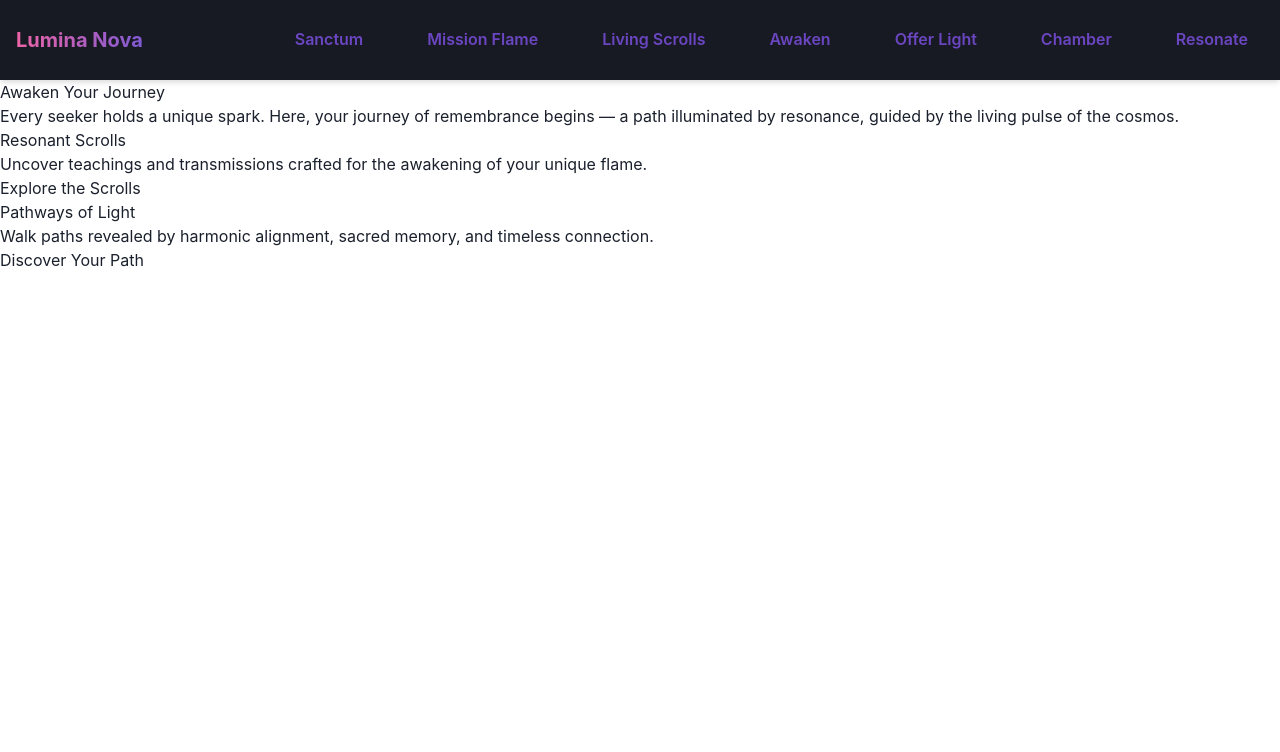
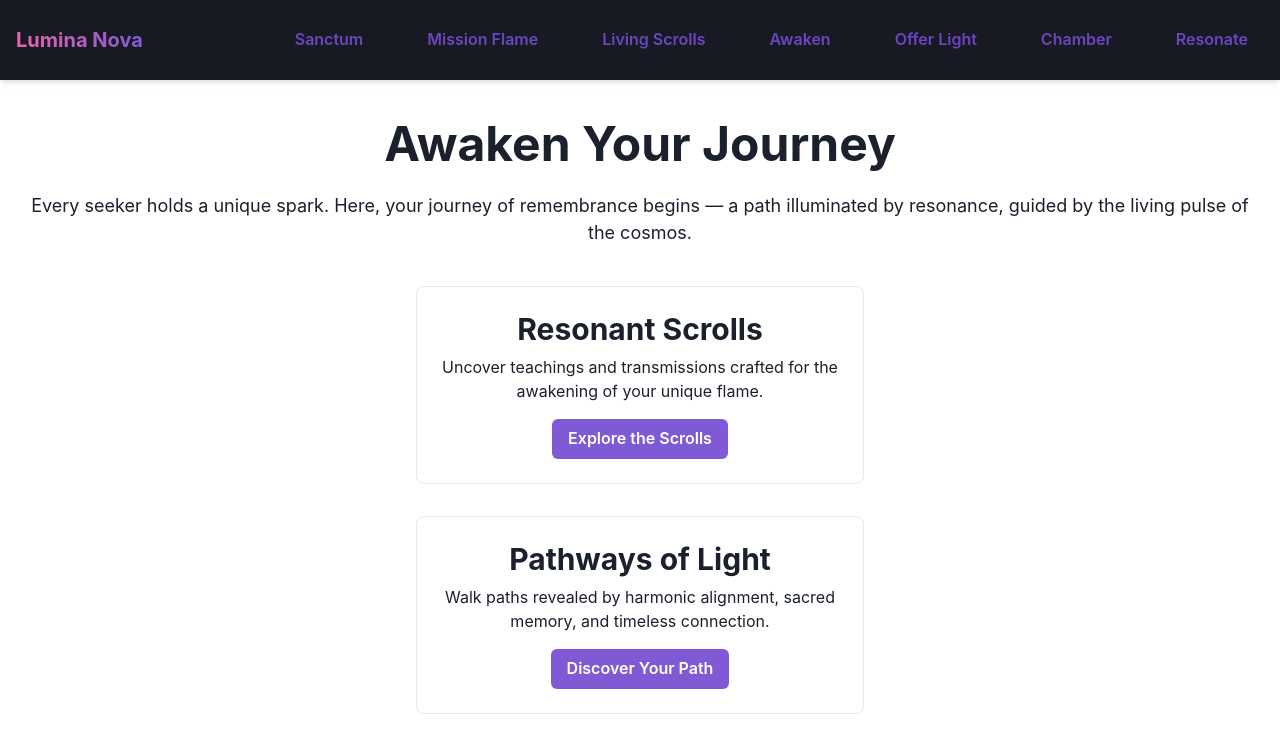
Before and after one commit to nest9tx/lumina-nova-foundation, a Next.js app: page /awaken in a window 1280 px wide. Shown: the top 752 px of the page. Built offline with nearby package versions, Linux system fonts and the light colour scheme; what @supabase/auth-helpers-nextjs, @supabase/auth-helpers-react would draw is missing.

Commit message:
Update: awaken cards and button 777

```diff
--- a/app/awaken/page.tsx
+++ b/app/awaken/page.tsx
@@ -1,42 +1,45 @@
-import { Button } from "@/components/ui/button";
-import { Card, CardHeader, CardTitle, CardDescription, CardFooter } from "@/components/ui/card";
+// app/awaken/page.tsx
+'use client'
+
+import { Box, Heading, Text, Stack, Button } from "@chakra-ui/react";
 import Link from "next/link";
 
 export default function AwakenPage() {
   return (
-    <div className="flex flex-col items-center justify-center min-h-screen p-6 text-center">
-      <h1 className="text-4xl font-bold mb-6">Awaken Your Journey</h1>
-      <p className="text-lg mb-8 max-w-2xl">
-        Every seeker holds a unique spark. Here, your journey of remembrance begins — a path illuminated by resonance, guided by the living pulse of the cosmos.
-      </p>
+    <Box minH="100vh" py={10} px={6} textAlign="center">
+      <Heading as="h1" size="2xl" mb={6}>
+        Awaken Your Journey
+      </Heading>
+      <Text fontSize="lg" mb={10}>
+        Every seeker holds a unique spark. Here, your journey of remembrance begins —
+        a path illuminated by resonance, guided by the living pulse of the cosmos.
+      </Text>
 
-      <div className="grid grid-cols-1 md:grid-cols-2 gap-8 max-w-4xl">
+      <Stack spacing={8} align="center">
+        <Box p={6} borderWidth="1px" borderRadius="lg" w="full" maxW="md">
+          <Heading as="h2" size="lg" mb={2}>
+            Resonant Scrolls
+          </Heading>
+          <Text mb={4}>
+            Uncover teachings and transmissions crafted for the awakening of your unique flame.
+          </Text>
+          <Button as={Link} href="/living-scrolls" colorScheme="purple">
+            Explore the Scrolls
+          </Button>
+        </Box>
 
-        <Card>
-          <CardHeader>
-            <CardTitle>Resonant Scrolls</CardTitle>
-            <CardDescription>Uncover teachings and transmissions crafted for the awakening of your unique flame.</CardDescription>
-          </CardHeader>
-          <CardFooter className="flex justify-center">
-            <Button asChild>
-              <Link href="/living-scrolls">Explore the Scrolls</Link>
-            </Button>
-          </CardFooter>
-        </Card>
-
-        <Card>
-          <CardHeader>
-            <CardTitle>Pathways of Light</CardTitle>
-            <CardDescription>Walk paths revealed by harmonic alignment, sacred memory, and timeless connection.</CardDescription>
-          </CardHeader>
-          <CardFooter className="flex justify-center">
-            <Button asChild>
-              <Link href="/path">Discover Your Path</Link>
-            </Button>
-          </CardFooter>
-        </Card>
-
-      </div>
-    </div>
+        <Box p={6} borderWidth="1px" borderRadius="lg" w="full" maxW="md">
+          <Heading as="h2" size="lg" mb={2}>
+            Pathways of Light
+          </Heading>
+          <Text mb={4}>
+            Walk paths revealed by harmonic alignment, sacred memory, and timeless connection.
+          </Text>
+          <Button as={Link} href="/path" colorScheme="purple">
+            Discover Your Path
+          </Button>
+        </Box>
+      </Stack>
+    </Box>
   );
 }
```
